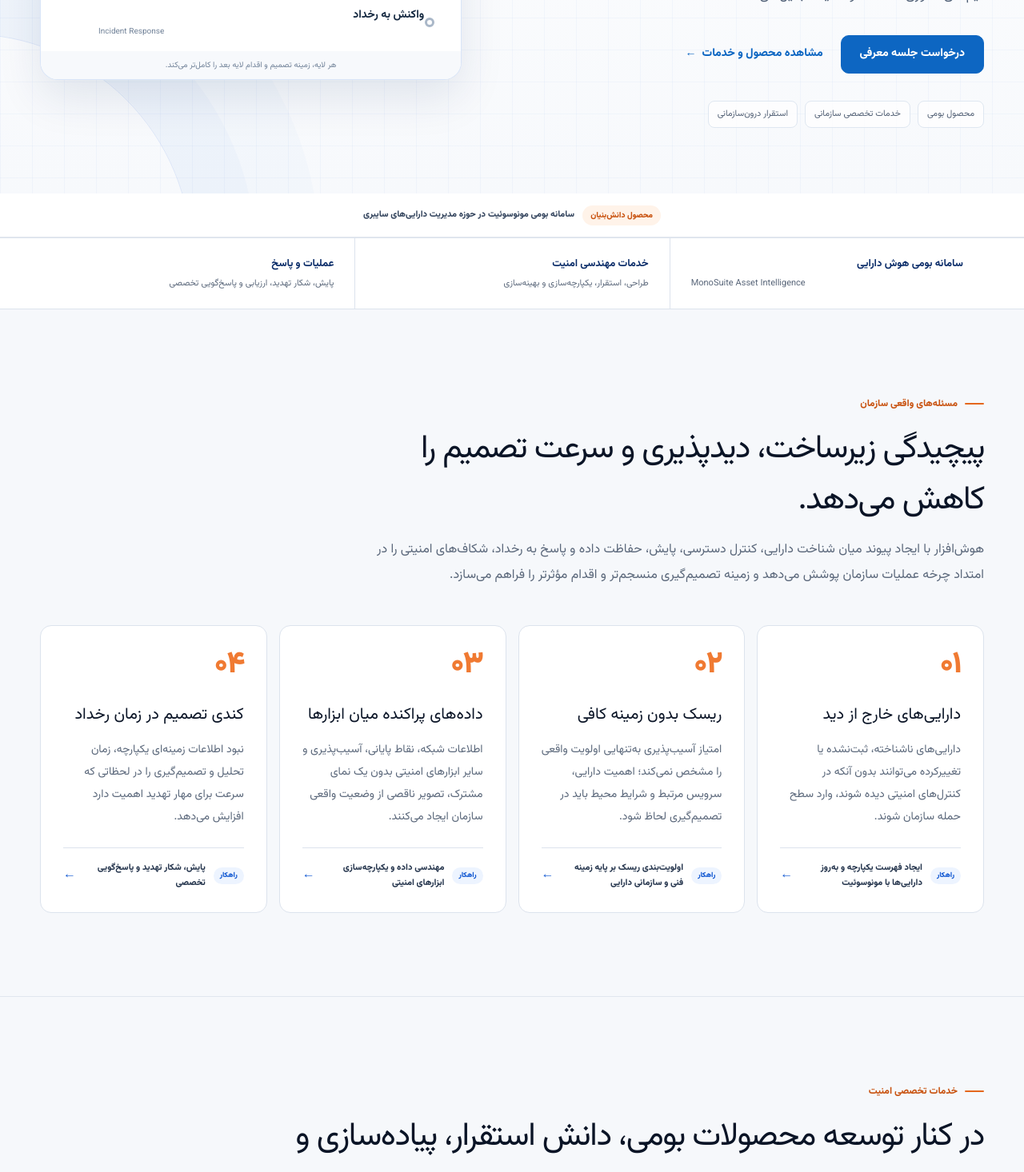
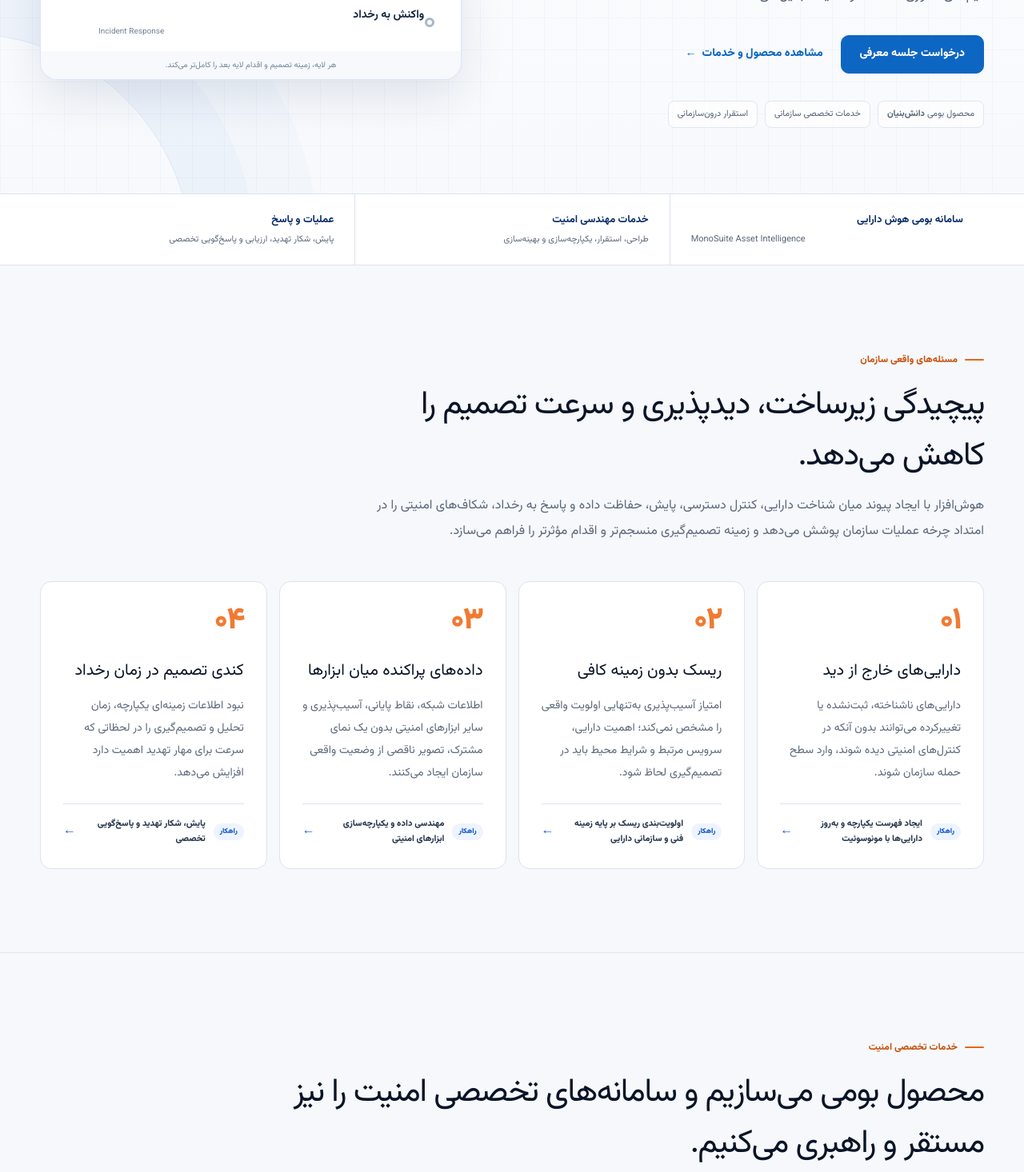
Before and after one commit to monaderi1/houshafzar-website, a Next.js app: page / in a window 1280 px wide. Shown: the part 660-2126 px from the top of the page at 80% size. Built offline with nearby package versions, Linux system fonts and the light colour scheme.

Commit message:
refine homepage product proof and hierarchy

```diff
--- a/app/page.tsx
+++ b/app/page.tsx
@@ -65,13 +65,7 @@ const trustPoints = [
 const monoMetrics = [
   ['۱۰۰٬۰۰۰', 'دارایی در ۶۰ ثانیه', 'سرعت کشف و شناسنامه‌سازی دارایی‌های سازمان'],
   ['۷۰+', 'آداپتور', 'اتصال به تجهیزات، سرویس‌ها و منابع داده سازمانی'],
-  ['۱۵۰۰+', 'بررسی امن‌سازی', 'ارزیابی تنظیمات امنیتی و وضعیت هاردنینگ دارایی‌ها'],
-];
-
-const monoScores = [
-  ['رصدپذیری', 'سنجش میزان کامل‌بودن شناخت سازمان از دارایی‌ها و نقاط کور اطلاعاتی'],
-  ['حفاظت', 'ارزیابی وضعیت امنیتی، هاردنینگ، انطباق و سطح حفاظتی هر دارایی'],
-  ['ریسک', 'اولویت‌بندی ریسک بر پایه آسیب‌پذیری، اهمیت دارایی و زمینه واقعی محیط'],
+  ['۱۵۰۰+', 'بررسی پیکربندی امنیتی', 'ارزیابی تنظیمات امنیتی و وضعیت هاردنینگ دارایی‌ها'],
 ];
 
 export default function HomePage() {
@@ -87,7 +81,11 @@ export default function HomePage() {
               <Link className="button" href="/contact/">درخواست جلسه معرفی</Link>
               <a className="text-link" href="#services">مشاهده محصول و خدمات</a>
             </div>
-            <div className="hero-notes" aria-label="ویژگی‌های کلیدی ارائه"><span>محصول بومی</span><span>خدمات تخصصی سازمانی</span><span>استقرار درون‌سازمانی</span></div>
+            <div className="hero-notes" aria-label="ویژگی‌های کلیدی ارائه">
+              <span className="hero-product-note">محصول بومی <b>دانش‌بنیان</b></span>
+              <span>خدمات تخصصی سازمانی</span>
+              <span>استقرار درون‌سازمانی</span>
+            </div>
           </div>
 
           <div className="security-chain" aria-label="زنجیره امنیت سازمانی">
@@ -104,8 +102,6 @@ export default function HomePage() {
           </div>
         </div>
       </section>
-
-      <section className="credential-strip" aria-label="اعتبار محصول"><div className="shell"><span>محصول دانش‌بنیان</span><strong>سامانه بومی مونوسوئیت در حوزه مدیریت دارایی‌های سایبری</strong></div></section>
 
       <section className="position-strip" aria-label="مدل ارائه هوش‌افزار"><div className="shell position-grid">
         <div><b>سامانه بومی هوش دارایی</b><span dir="ltr">MonoSuite Asset Intelligence</span></div>
@@ -124,7 +120,7 @@ export default function HomePage() {
       </div></section>
 
       <section className="section services-portfolio-section" id="services"><div className="shell">
-        <div className="section-heading section-heading-wide"><span className="eyebrow">خدمات تخصصی امنیت</span><h2>در کنار توسعه محصولات بومی، دانش استقرار، پیاده‌سازی و راهبری سامانه‌های تخصصی امنیت را نیز در اختیار سازمان‌ها قرار می‌دهیم.</h2><p>خدمات ما به‌صورت پروژه‌ای با دامنه مشخص یا به‌صورت راهبری و پشتیبانی مستمر ارائه می‌شوند و متناسب با معماری، حجم داده و محدودیت‌های هر سازمان طراحی می‌شوند.</p></div>
+        <div className="section-heading section-heading-wide"><span className="eyebrow">خدمات تخصصی امنیت</span><h2>محصول بومی می‌سازیم و سامانه‌های تخصصی امنیت را نیز مستقر و راهبری می‌کنیم.</h2><p>خدمات ما به‌صورت پروژه‌ای با دامنه مشخص یا به‌صورت راهبری و پشتیبانی مستمر ارائه می‌شوند و متناسب با معماری، حجم داده و محدودیت‌های هر سازمان طراحی می‌شوند.</p></div>
         <div className="service-portfolio-grid">{services.map((service) => (
           <article className="service-portfolio-card" key={service.title}>
             <span className="service-tech" dir="ltr">{service.tag}</span>
@@ -144,7 +140,6 @@ export default function HomePage() {
         </div>
 
         <div className="mono-metrics">{monoMetrics.map(([value, title, text]) => (<div key={title}><b>{value}</b><strong>{title}</strong><span>{text}</span></div>))}</div>
-        <div className="mono-scores">{monoScores.map(([title, text]) => (<div key={title}><span>شاخص</span><strong>{title}</strong><p>{text}</p></div>))}</div>
 
         <div className="offering-grid">
           <article className="offering-card offering-product">
```
